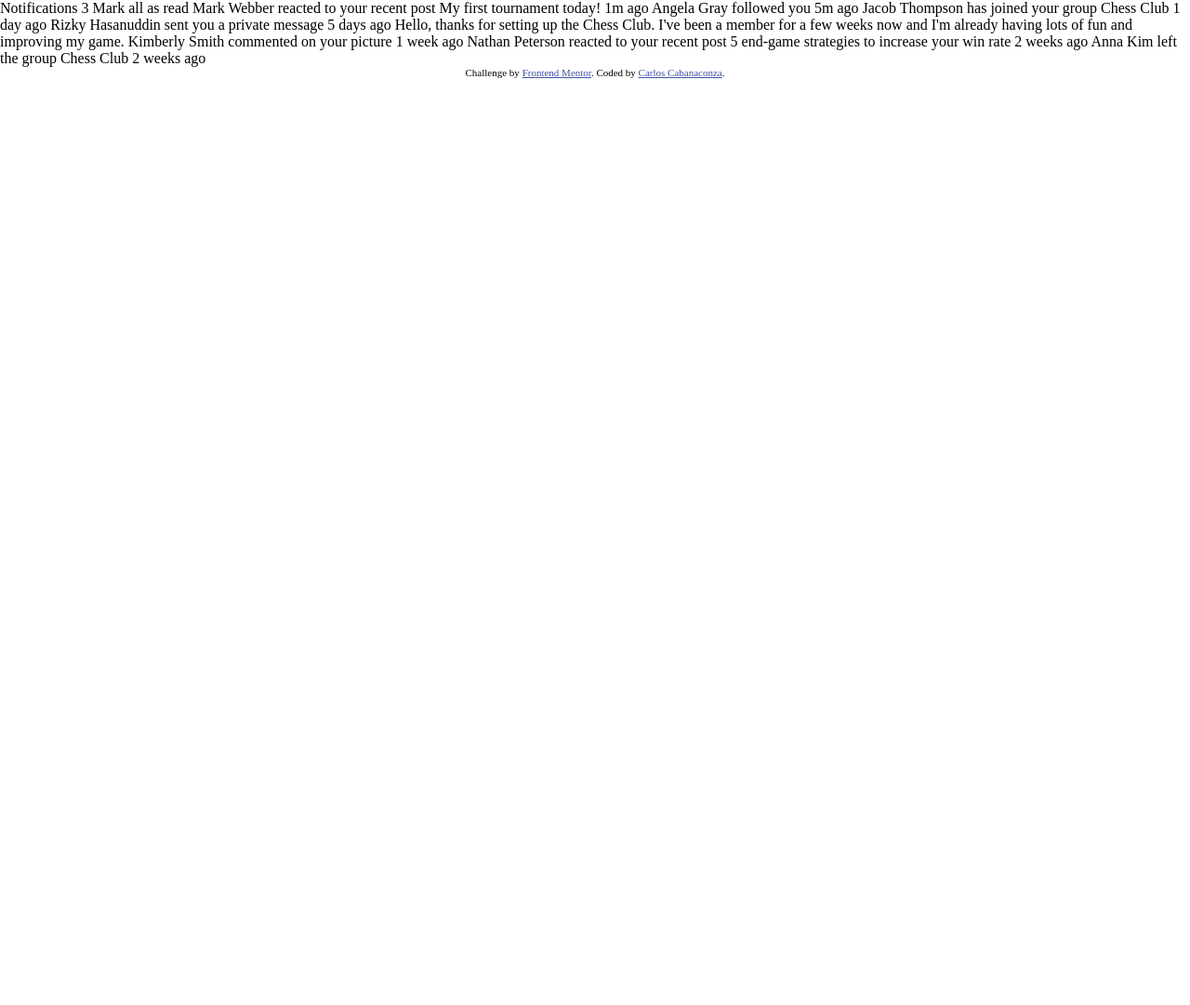
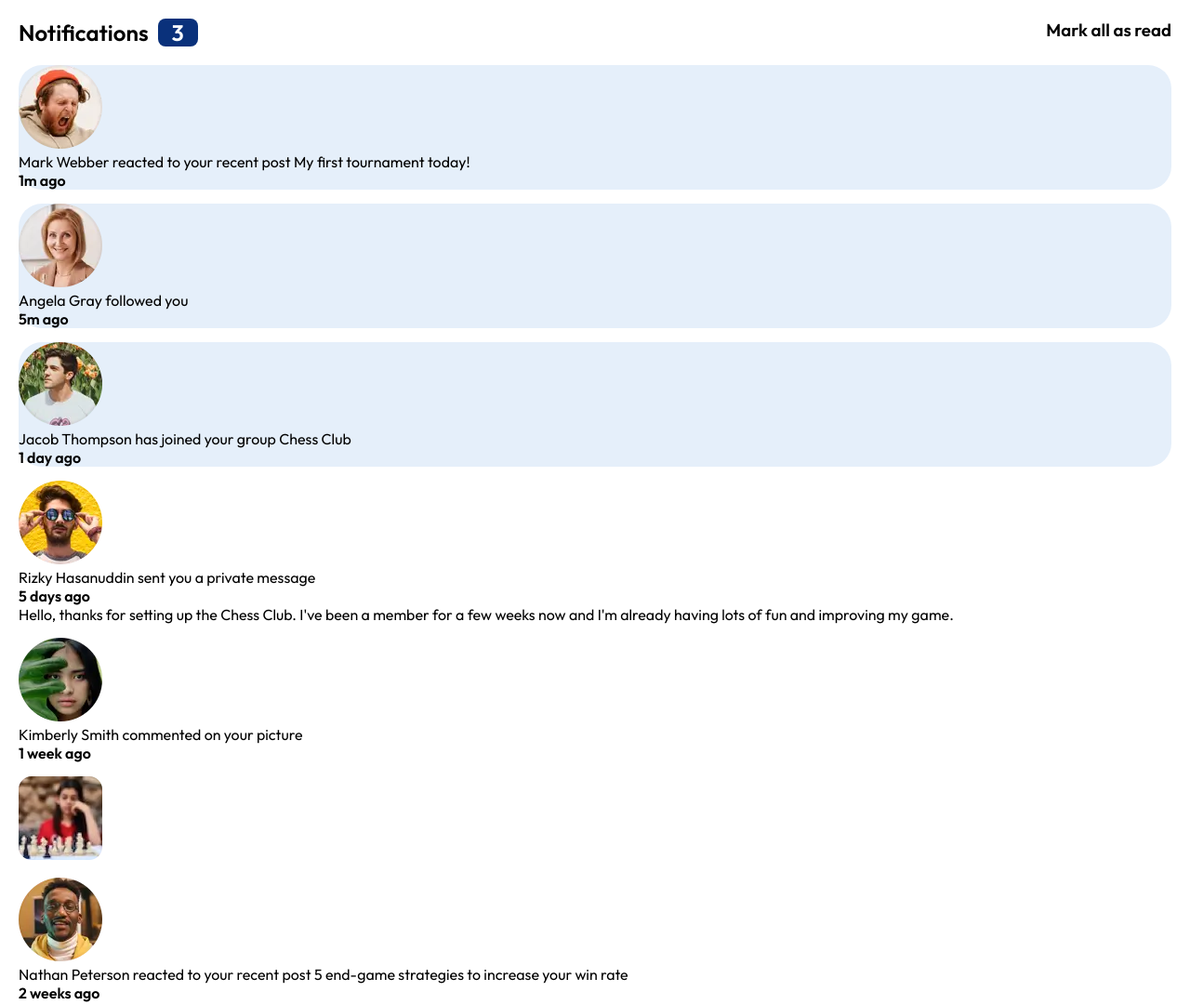
Before and after one commit to carlosalbertoC/notificationsPage, a plain HTML site: page index.html in a window 1280 px wide. Shown: the top 1081 px of the page at 93% size. Before the commit the page ends 800 px from the top, so only its background shows below. Drawn offline with Linux system fonts and the light colour scheme.

Commit message:
section "header lista " y usuarios activos

```diff
--- a/index.html
+++ b/index.html
@@ -5,48 +5,63 @@
   <meta name="viewport" content="width=device-width, initial-scale=1.0"> <!-- displays site properly based on user's device -->
 
   <link rel="icon" type="image/png" sizes="32x32" href="./images/favicon-32x32.png">
+  <link rel="preconnect" href="https://fonts.googleapis.com">
+  <link rel="preconnect" href="https://fonts.gstatic.com" crossorigin>
+  <link href="https://fonts.googleapis.com/css2?family=Outfit:wght@300;400;600&display=swap" rel="stylesheet">
   <link rel="stylesheet" href="style.css">
 
+
+
   <title>Frontend Mentor | Notifications page</title>
-
-  <!-- Feel free to remove these styles or customise in your own stylesheet 👍 -->
-  <style>
-    .attribution { font-size: 11px; text-align: center; }
-    .attribution a { color: hsl(228, 45%, 44%); }
-  </style>
 </head>
 <body>
-
-  Notifications 3
-
-  Mark all as read
-
-  Mark Webber reacted to your recent post My first tournament today!
-  1m ago
-
-  Angela Gray followed you
-  5m ago
-
-  Jacob Thompson has joined your group Chess Club
-  1 day ago
-
-  Rizky Hasanuddin sent you a private message
-  5 days ago
-  Hello, thanks for setting up the Chess Club. I've been a member for a few weeks now and
-  I'm already having lots of fun and improving my game.
-
-  Kimberly Smith commented on your picture
-  1 week ago
-
-  Nathan Peterson reacted to your recent post 5 end-game strategies to increase your win rate
-  2 weeks ago
-
-  Anna Kim left the group Chess Club
-  2 weeks ago
-
-  <div class="attribution">
-    Challenge by <a href="https://www.frontendmentor.io?ref=challenge" target="_blank">Frontend Mentor</a>.
-    Coded by <a href="#">Carlos Cabanaconza</a>.
-  </div>
+  <section class="header">
+    <div class="notification">
+      <h1>Notifications</h1>
+      <h2>3</h2>
+    </div>
+    <h3 class="mark">Mark all as read</h3>
+  </section>
+  <section class="not-col">
+    <div class="active">
+      <img src="assets/images/avatar-mark-webber.webp" alt="">
+      <p><span class="user">Mark Webber</span> reacted to your recent post <span class="bold">My first tournament today!</span></p>
+      <h4>1m ago</h4>
+    </div>
+    <div class="active">
+      <img src="assets/images/avatar-angela-gray.webp" alt="">
+      <p><span class="user">Angela Gray</span> followed you</p>
+      <h4>5m ago</h4>
+    </div>
+    <div class="active">
+      <img src="assets/images/avatar-jacob-thompson.webp" alt="">
+      <p><span class="user">Jacob Thompson</span> has joined your group <span class="bold-blue">Chess Club</span></p>
+      <h4>1 day ago</h4>
+    </div>
+    <div>
+      <img src="assets/images/avatar-rizky-hasanuddin.webp" alt="">
+      <p><span class="user">Rizky Hasanuddin</span> sent you a private message</p>
+      <h4>5 days ago</h4>
+      <p>Hello, thanks for setting up the Chess Club. I've been a member for a few weeks now and I'm already having lots of fun and improving my game.</p>
+    </div>
+    <div class="kimberly">
+      <div>
+        <img src="assets/images/avatar-kimberly-smith.webp" alt="">
+        <p><span class="user">Kimberly Smith</span> commented on your picture</p>
+        <h4>1 week ago</h4>
+      </div>
+      <img src="assets/images/image-chess.webp" alt="">
+    </div>
+    <div>
+      <img src="assets/images/avatar-nathan-peterson.webp" alt="">
+      <p><span class="user">Nathan Peterson</span> reacted to your recent post <span>5 end-game strategies to increase your win rate</span></p>
+      <h4>2 weeks ago</h4>
+    </div>
+    <div>
+      <img src="assets/images/avatar-anna-kim.webp" alt="">
+      <p><span class="user">Anna Kim</span> left the group <span class="bold-blue">Chess Club</span></p>
+      <h4>2 weeks ago</h4>
+    </div>
+  </section>
 </body>
 </html>
--- a/style.css
+++ b/style.css
@@ -2,3 +2,43 @@
     margin: 0;
     padding: 0;
 }
+
+body {
+    background: hsl(0, 0%, 100%);
+    font-family: 'Outfit', sans-serif;
+}
+
+section {
+    margin: 20px;
+}
+
+p {
+    font-size: 16px;
+}
+
+.header {
+    /* background: hsl(211, 68%, 94%); */
+    display: flex;
+    justify-content: space-between;
+}
+
+.notification {
+    display: flex;
+    gap: 10px;
+}
+
+.notification h2 {
+    background: hsl(219, 85%, 26%);
+    border-radius: 8px;
+    padding: 0 15px;
+    color: hsl(210, 60%, 98%);
+}
+
+.not-col div {
+    margin-bottom: 15px;
+}
+
+.not-col div.active{
+    background: hsl(211, 68%, 94%);
+    border-radius: 25px;
+}
```
